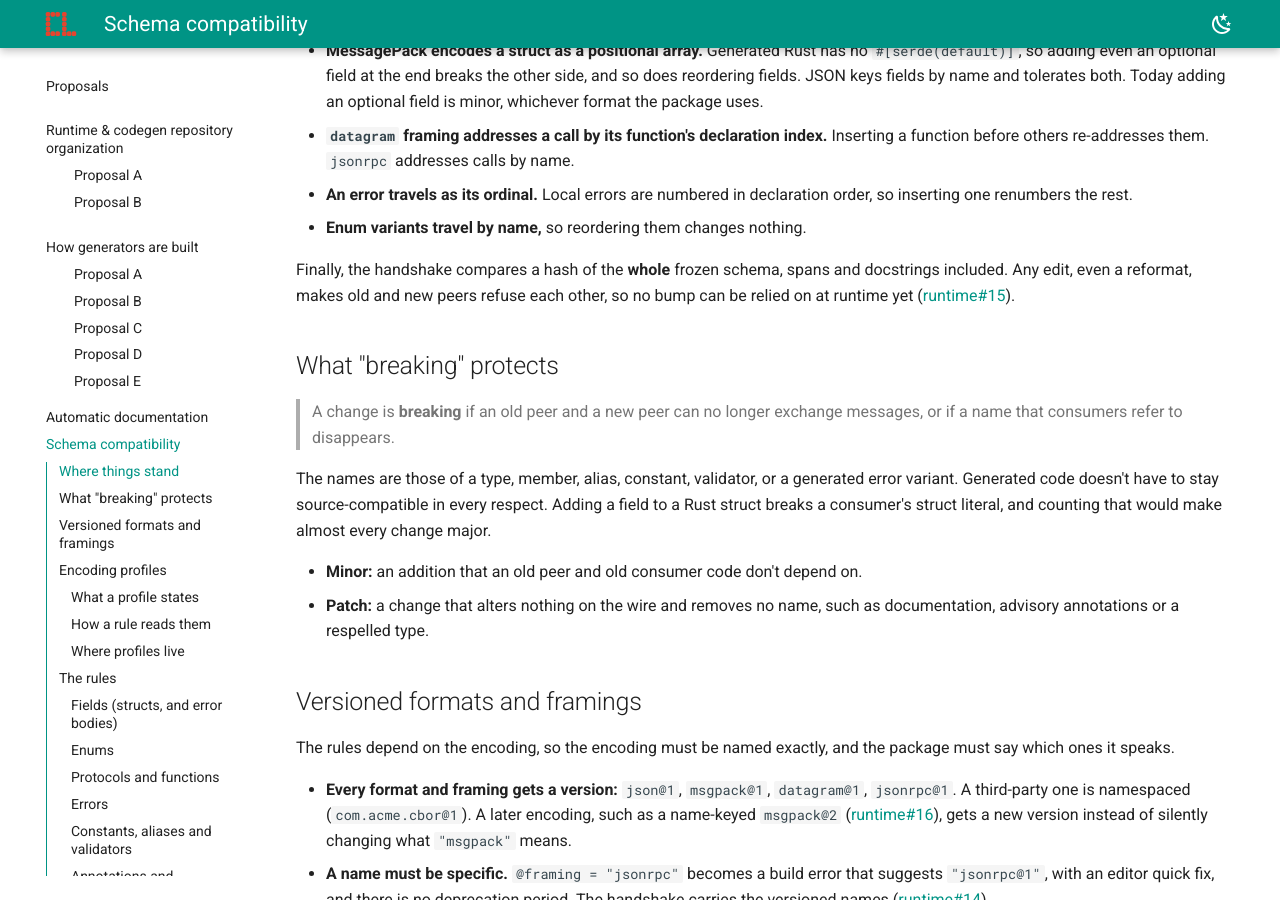
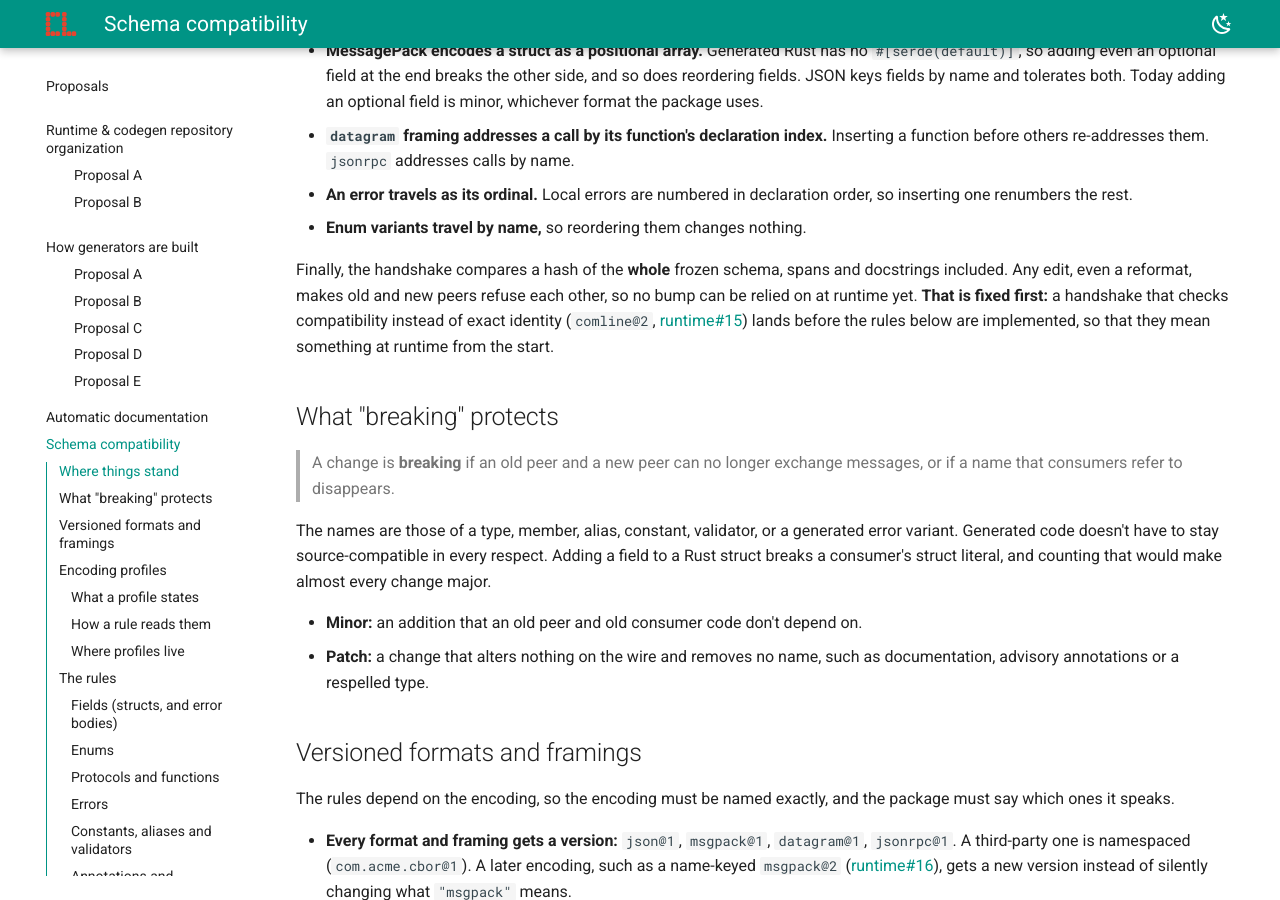
Before and after one commit to ComlineProject/docs, an MkDocs documentation site: the page built from docs/docs/proposals/schema-compatibility.md, in a window 1280 px wide and 900 px high, scrolled down 919 px. Built offline with MkDocs 1.6.1 and Material for MkDocs 9.7.7, drawn with Linux system fonts in a browser that asks for light colours; the version menu is left out; some of the changed text lies outside the part shown.

Commit message:
proposals: the compatibility-checking handshake lands before the rules

```diff
--- a/docs/docs/proposals/schema-compatibility.md
+++ b/docs/docs/proposals/schema-compatibility.md
@@ -48,8 +48,11 @@ change breaks depends on how it travels:
 
 Finally, the handshake compares a hash of the **whole** frozen schema, spans and
 docstrings included. Any edit, even a reformat, makes old and new peers refuse
-each other, so no bump can be relied on at runtime yet
-([runtime#15](https://github.com/ComlineProject/runtime/issues/15)).
+each other, so no bump can be relied on at runtime yet. **That is fixed
+first:** a handshake that checks compatibility instead of exact identity
+(`comline@2`, [runtime#15](https://github.com/ComlineProject/runtime/issues/15))
+lands before the rules below are implemented, so that they mean something at
+runtime from the start.
 
 ## What "breaking" protects
 
```
Also changed, not shown: other parts of docs/docs/proposals/schema-compatibility.md (+0 -3 lines).
